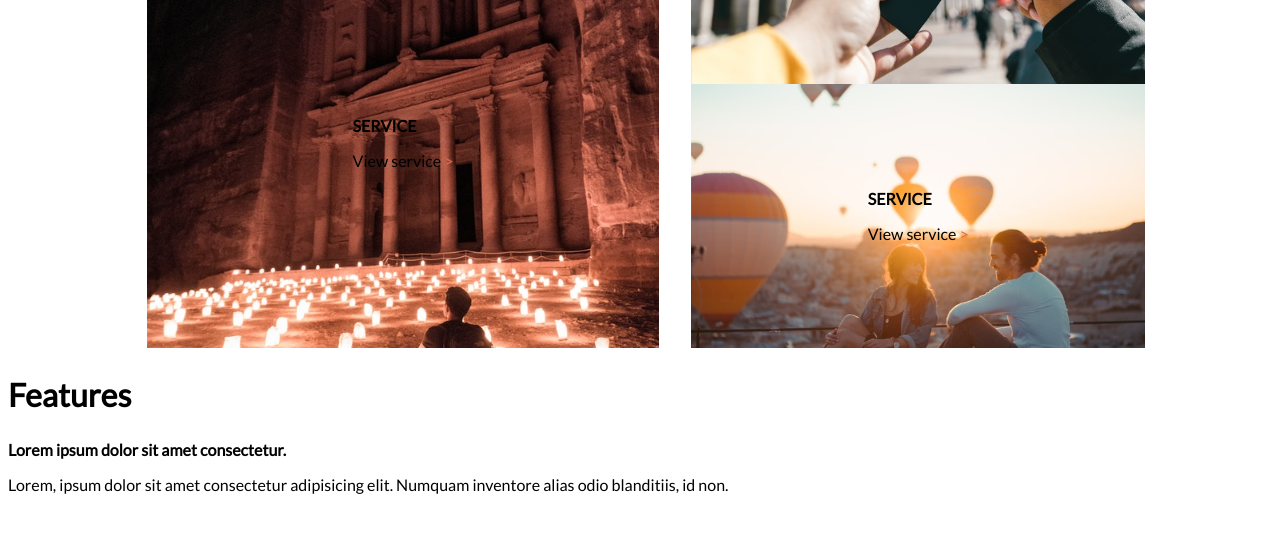
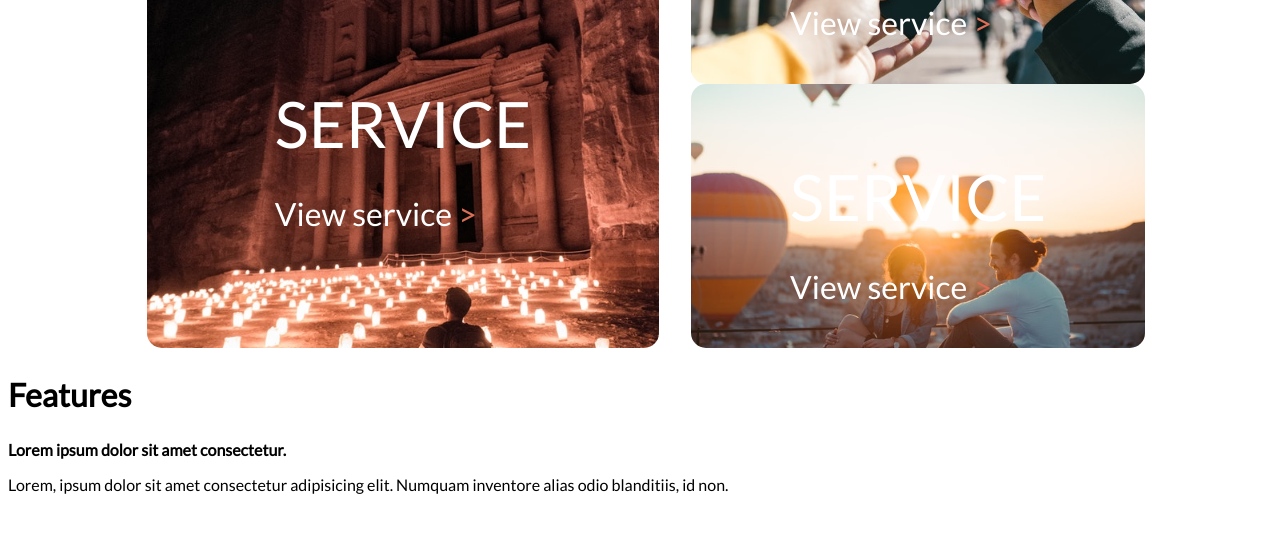
Before and after one commit to Crackzul/Travel-Together, a website: page index.html in a window 1280 px wide. Shown: the part 830-1378 px from the top of the page. Drawn offline with Linux system fonts and the light colour scheme.

Commit message:
fin de journée

```diff
--- a/assets/scss/base/_base.scss
+++ b/assets/scss/base/_base.scss
@@ -26,3 +26,10 @@ a {
 * {
     box-sizing: border-box;
 }
+
+.service__card h3 {
+    font-size: 1.4rem;
+    color: white;
+    font-weight: 600;
+    margin-bottom: 0.5rem;
+  }
--- a/assets/scss/pages/_homepage.scss
+++ b/assets/scss/pages/_homepage.scss
@@ -60,6 +60,7 @@
 
 .card_1 {
     background-image: url(/assets/img/homme-assis-batiment.jpg);
+    border-radius: 15px;
     width: 40vw;
     height: 32vw;
     background-size: cover;
@@ -71,6 +72,7 @@
 }
 .card_2 {
     background-image: url(/assets/img/passport.jpg);
+    border-radius: 15px;
     width: 35.5vw;
     height: 33vh;
     background-size: cover;
@@ -82,6 +84,7 @@
 
 .card_3 {
     background-image: url(/assets/img/montgolfiere.jpg);
+    border-radius: 15px;
     width: 35.5vw;
     height: 33vh;
     background-size: cover;
@@ -91,3 +94,15 @@
     align-items: center;
 
 }
+
+.service_card h3 {
+    font-size: 4rem;
+    color: white;
+    font-weight: 400;
+    margin-bottom: 0.5rem;
+}
+
+.service_card p {
+    font-size: 2rem;
+    color: white;
+}
```
Also changed, not shown: assets/css/style.css, 1 other file.
